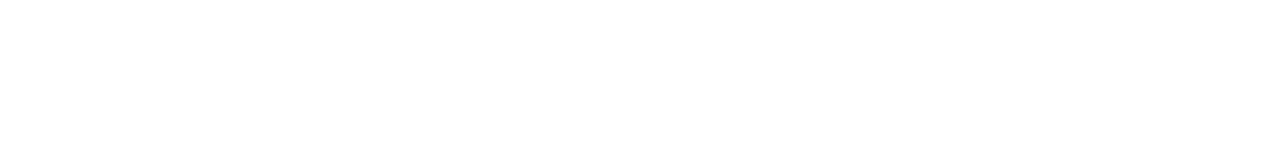
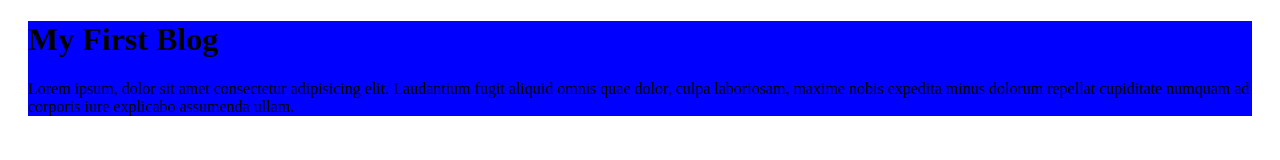
Before and after one commit to Muzahidbinikbalnishat/my-simple-website, a plain HTML site: page index.html in a window 1280 px wide. Drawn offline with Linux system fonts and the light colour scheme.

Commit message:
added my first blog

```diff
--- a/index.html
+++ b/index.html
@@ -4,8 +4,12 @@
     <meta charset="UTF-8">
     <meta name="viewport" content="width=device-width, initial-scale=1.0">
     <title>Document</title>
+    <link rel="stylesheet" href="style.css">
 </head>
 <body>
-
+    <div class="div">
+        <h1>My First Blog</h1>
+        <p>Lorem ipsum, dolor sit amet consectetur adipisicing elit. Laudantium fugit aliquid omnis quae dolor, culpa laboriosam, maxime nobis expedita minus dolorum repellat cupiditate numquam ad corporis iure explicabo assumenda ullam.</p>
+    </div>
 </body>
 </html>
--- /dev/null
+++ b/style.css
@@ -0,0 +1,4 @@
+.div{
+    background-color: blue;
+    margin: 20px;
+}
```
